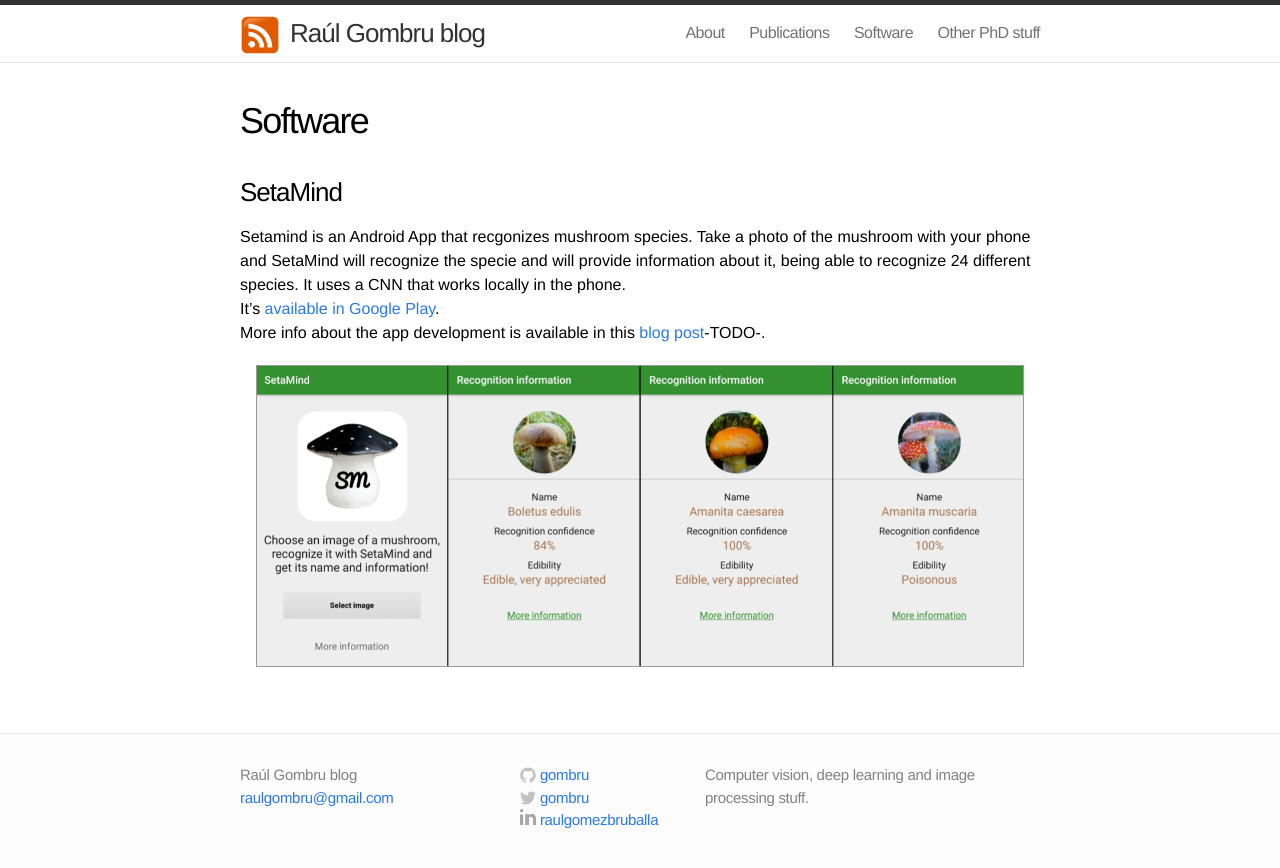
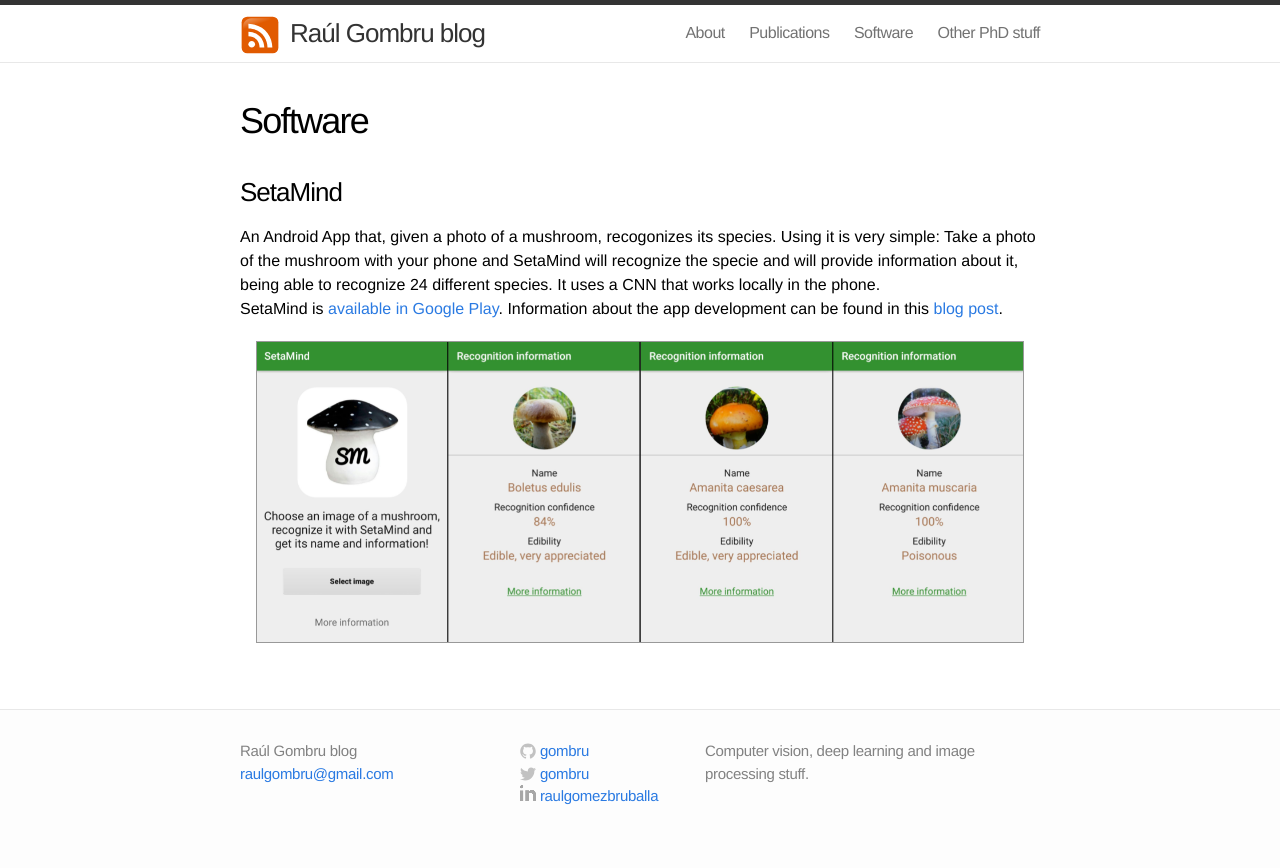
Before and after one commit to gombru/gombru.github.io, a Jekyll site: the page built from software.md, in a window 1280 px wide. Shown: the top 868 px of the page. Built offline with Jekyll 4.4.1, drawn with Linux system fonts in a browser that asks for light colours.

Commit message:
setamind

```diff
--- a/software.md
+++ b/software.md
@@ -7,9 +7,8 @@
 
 ### SetaMind ###
 
-Setamind is an Android App that recgonizes mushroom species. Take a photo of the mushroom with your phone and SetaMind will recognize the specie and will provide information about it, being able to recognize 24 different species. It uses a CNN that works locally in the phone.
-It's [available in Google Play](https://play.google.com/store/apps/details?id=gombru.setamind).
-More info about the app development is available in this [blog post](https://gombru.github.io/)-TODO-.
+An Android App that, given a photo of a mushroom, recogonizes its species. Using it is very simple: Take a photo of the mushroom with your phone and SetaMind will recognize the specie and will provide information about it, being able to recognize 24 different species. It uses a CNN that works locally in the phone.
+SetaMind is [available in Google Play](https://play.google.com/store/apps/details?id=gombru.setamind). Information about the app development can be found in this [blog post](https://gombru.github.io/).
 
 <div class="imgcap">
 <img src="/assets/setamind/setamind.png" height="300">
```
